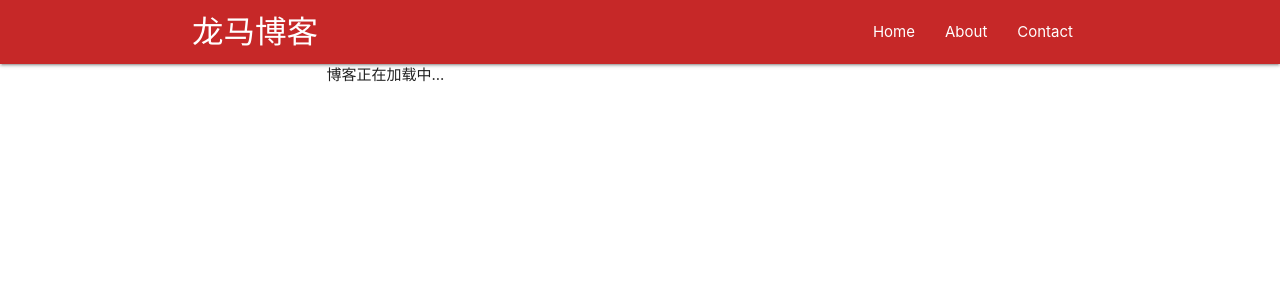
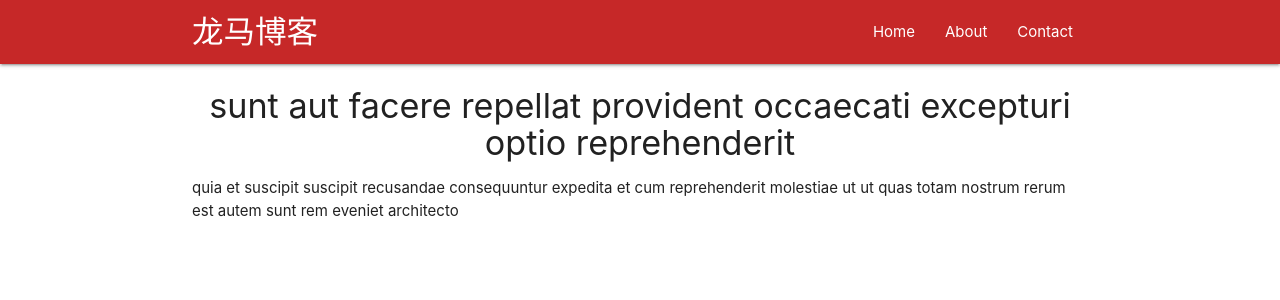
Before and after one commit to jackniu/react-demo, a React (Create React App) app: page /1 in a window 1280 px wide. Shown: the top 300 px of the page. Built offline with nearby package versions, Linux system fonts and the light colour scheme; no server answers.

Commit message:
Update Post component to redux.

```diff
--- a/src/component/Home.js
+++ b/src/component/Home.js
@@ -54,4 +54,5 @@
     }
 }
 
+// connect方法会返回一个高阶组件，Home作为组件参数进行传递
 export default connect(mapStateToProps)(Home)
--- a/src/component/Post.js
+++ b/src/component/Post.js
@@ -1,26 +1,28 @@
 import React from 'react';
-import axios from 'axios';
+import { connect } from 'react-redux';
+// import axios from 'axios';
 
 export class Post extends React.Component {
-    state = {
-        post: null
-    }
-    componentDidMount() {
+    // state = {
+    //     post: null
+    // }
+    // componentDidMount() {
+    //     // console.log(this.props);
+    //     let id = this.props.match.params.post_id;
+    //     console.log(id);
+    //     axios.get('https://jsonplaceholder.typicode.com/posts/' + id).then(res => {
+    //         console.log(res);
+    //         this.setState({
+    //             post: res.data,
+    //         })
+    //     })
+    // }
+    render() {
         // console.log(this.props);
-        let id = this.props.match.params.post_id;
-        console.log(id);
-        axios.get('https://jsonplaceholder.typicode.com/posts/' + id).then(res => {
-            console.log(res);
-            this.setState({
-                post: res.data,
-            })
-        })
-    }
-    render() {
-        const post = this.state.post ? (
+        const post = this.props.post ? (
             <div className="post">
-                <h4 className="center">{this.state.post.title}</h4>
-                <p>{this.state.post.body}</p>
+                <h4 className="center">{this.props.post.title}</h4>
+                <p>{this.props.post.body}</p>
             </div>
         ) :
             (
@@ -36,4 +38,12 @@
     }
 }
 
-export default Post
+const mapStateToProps = (state, ownProps) => {
+    // console.log('ownProps', ownProps)
+    let id = ownProps.match.params.post_id;
+    // console.log('id', id)
+    return {
+        post: state.posts.find(post => post.id === id)
+    }
+}
+export default connect(mapStateToProps)(Post)
--- a/src/reducers/rootReducer.js
+++ b/src/reducers/rootReducer.js
@@ -1,17 +1,17 @@
 const initState = {
     posts: [
         {
-            id: 1,
+            id: "1",
             title: "sunt aut facere repellat provident occaecati excepturi optio reprehenderit",
             body: "quia et suscipit\nsuscipit recusandae consequuntur expedita et cum\nreprehenderit molestiae ut ut quas totam\nnostrum rerum est autem sunt rem eveniet architecto"
         },
         {
-            id: 2,
+            id: "2",
             title: "qui est esse",
             body: "est rerum tempore vitae\nsequi sint nihil reprehenderit dolor beatae ea dolores neque\nfugiat blanditiis voluptate porro vel nihil molestiae ut reiciendis\nqui aperiam non debitis possimus qui neque nisi nulla"
         },
         {
-            id: 3,
+            id: "3",
             title: "ea molestias quasi exercitationem repellat qui ipsa sit aut",
             body: "et iusto sed quo iure\nvoluptatem occaecati omnis eligendi aut ad\nvoluptatem doloribus vel accusantium quis pariatur\nmolestiae porro eius odio et labore et velit aut"
         }
```
